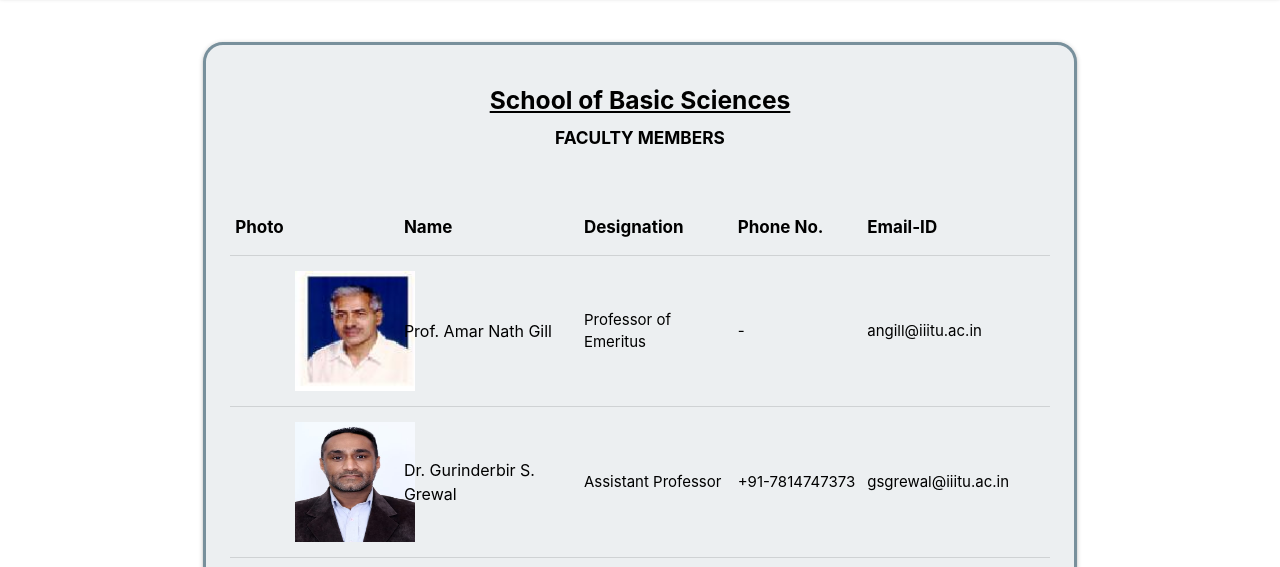
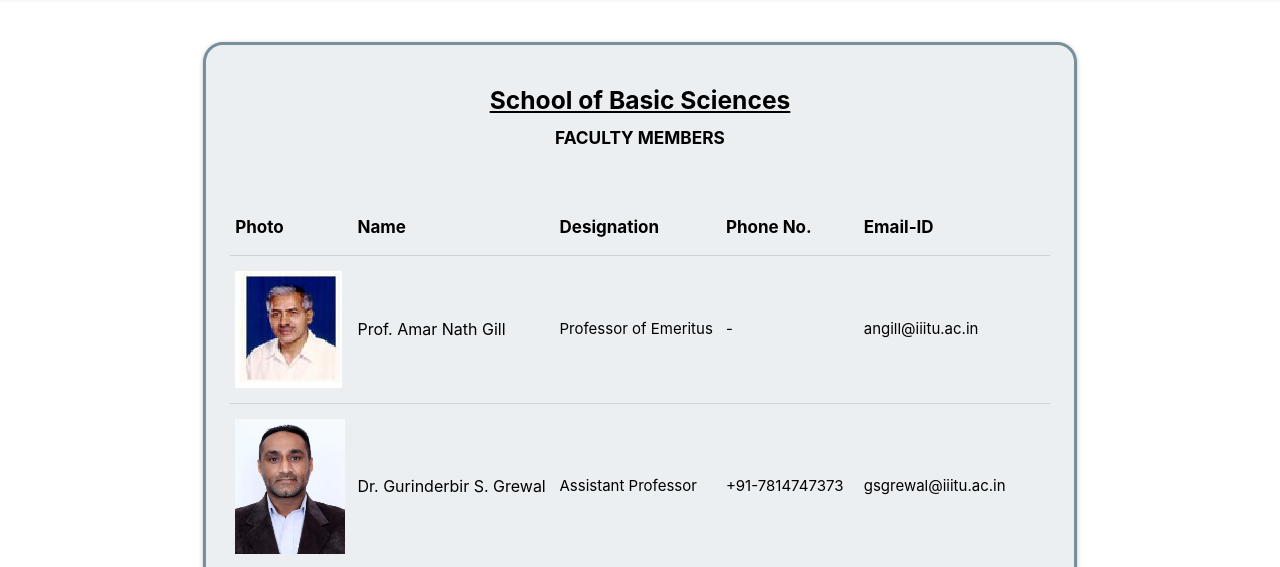
Before and after one commit to shreyaag770/IIITU-website, a plain HTML site: page basic.html in a window 1280 px wide. Shown: the part 206-773 px from the top of the page. Drawn offline with nearby package versions, Linux system fonts and the light colour scheme.

Commit message:
err resolved

```diff
--- a/css/header.css
+++ b/css/header.css
@@ -254,10 +254,10 @@ width: 8.33333333%;
       margin-left: 120px;
   }
 
-  img {
+  .brand-logo1 img {
     margin-left: 60px;
     width: 120px;
-max-width: 100%;
+/* max-width: 100%; */
 height: 120px;
 /* margin: 10px;; */
 padding: 0;
```
